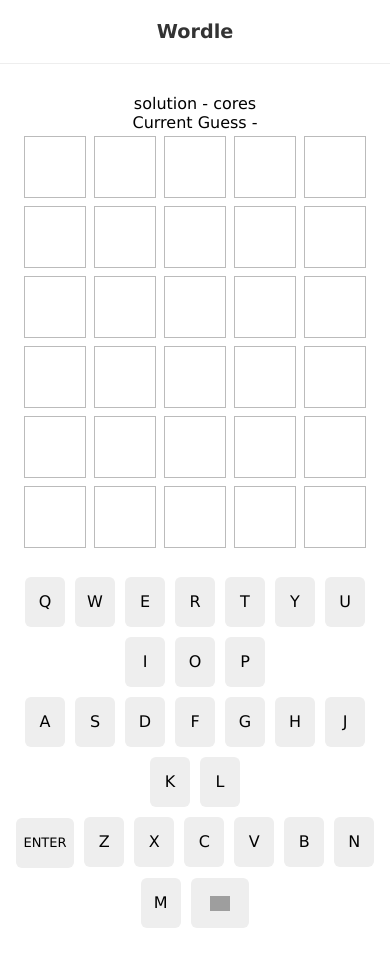
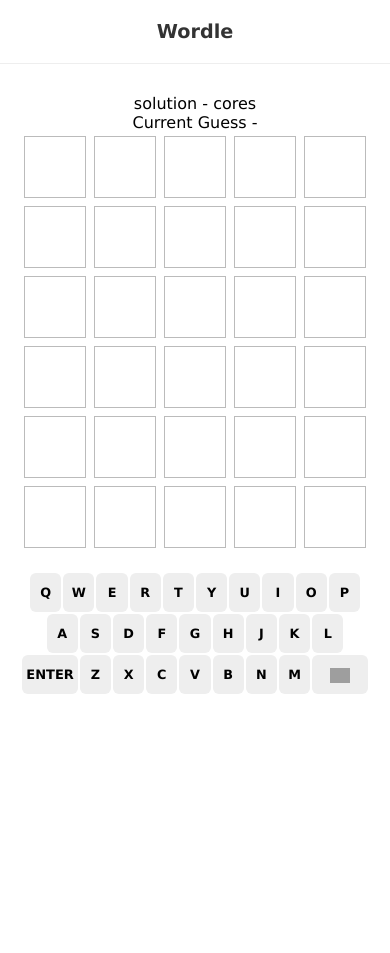
Before and after one commit to ttinyt/wordle, a React (Create React App) app: page / in a window 390 px wide. After the commit the page ends 844 px from the top, so only its background shows below. Built offline with nearby package versions, Linux system fonts and the light colour scheme; data requests are answered from the project's data file; grey boxes are pictures that could not be loaded.

Commit message:
stylling the keyboard to scale properly. The keys are on the correct row etc.

```diff
--- a/src/index.css
+++ b/src/index.css
@@ -79,14 +79,17 @@
 }
 
 .keypad>div {
-  margin: 5px;
+  margin: 3px;
   width: 40px;
-  height: 50px;
+  height: 55px;
   background: #eee;
   display: inline-block;
+  text-align: center;
   border-radius: 6px;
   line-height: 50px;
   text-transform: uppercase;
+  font-weight: bold;
+  cursor: pointer;
 }
 
 .keypad>div.green {
@@ -180,3 +183,19 @@
     border-color: #333;
   }
 }
+
+/* Responsive keypad */
+@media (max-width: 600px) {
+  .keypad {
+    max-width: 100%;
+    padding: 0 10px;
+  }
+
+  .keypad>div {
+    width: 8vw;
+    height: 10vw;
+    margin: 1px;
+    font-size: 0.8em;
+    line-height: 10vw;
+  }
+}
```
